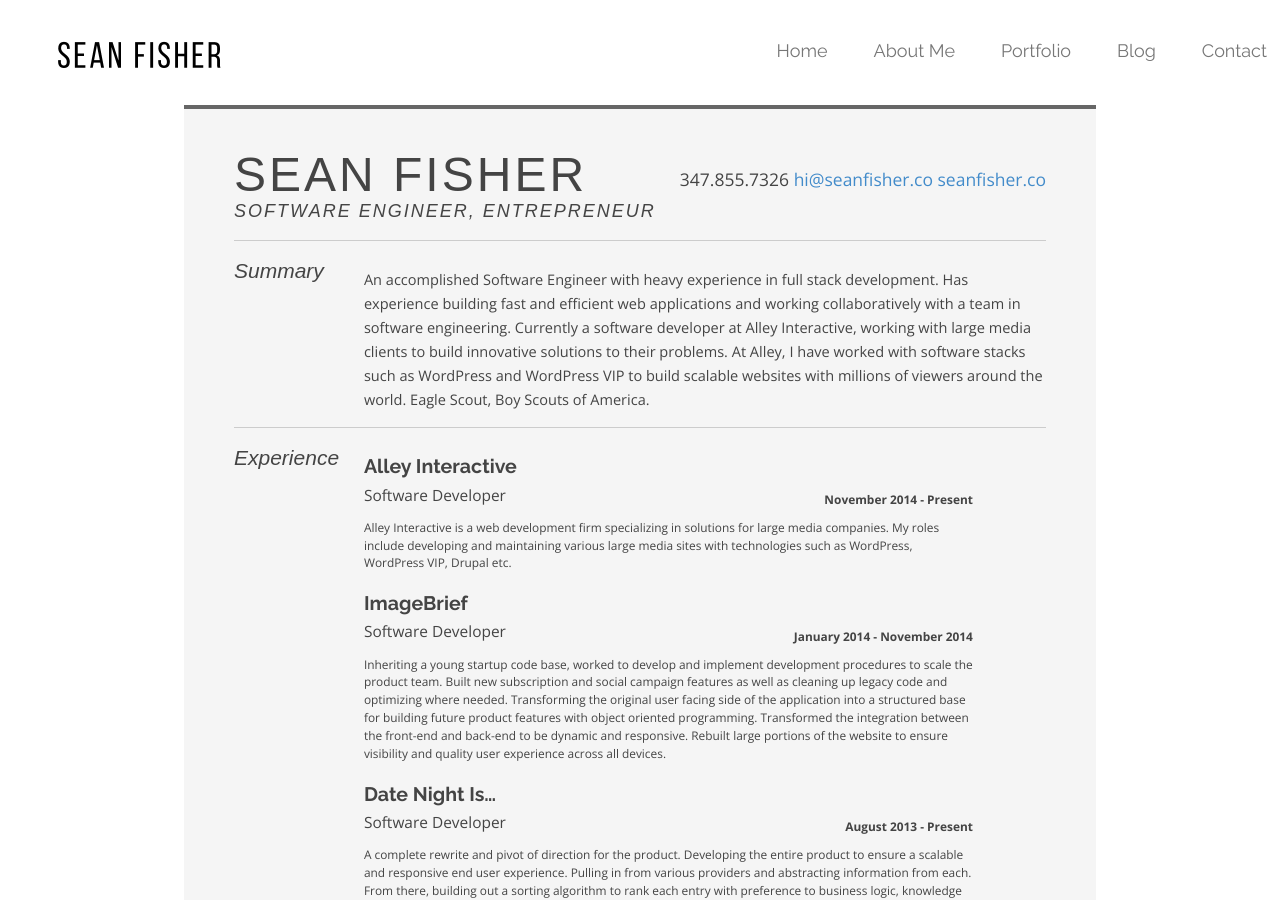
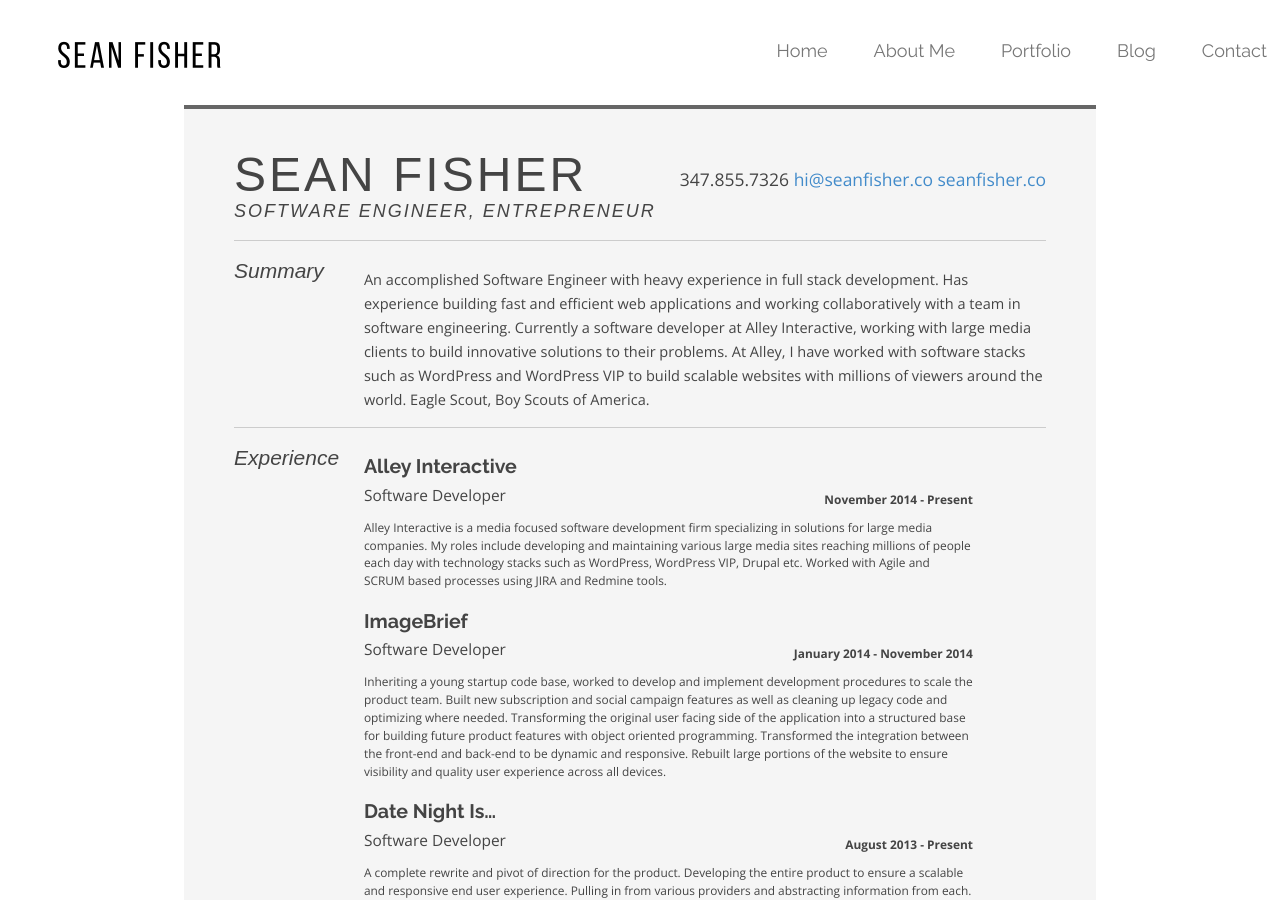
Before and after one commit to srtfisher/srtfisher.github.io, a Jekyll site: the page built from resume.html, in a window 1280 px wide and 900 px high. Built offline with Jekyll 4.4.1, drawn with Linux system fonts in a browser that asks for light colours; Markdown is read by kramdown in place of the engine named in the settings.

Commit message:
Update resume.md

```diff
--- a/_includes/resume.md
+++ b/_includes/resume.md
@@ -19,7 +19,7 @@ Alley Interactive
 : *Software Developer*
 __November 2014 - Present__
 
-  Alley Interactive is a web development firm specializing in solutions for large media companies. My roles include developing and maintaining various large media sites with technologies such as WordPress, WordPress VIP, Drupal etc.
+  Alley Interactive is a media focused software development firm specializing in solutions for large media companies. My roles include developing and maintaining various large media sites reaching millions of people each day with technology stacks such as WordPress, WordPress VIP, Drupal etc. Worked with Agile and SCRUM based processes using JIRA and Redmine tools.
 
 ImageBrief
 : *Software Developer*
```
